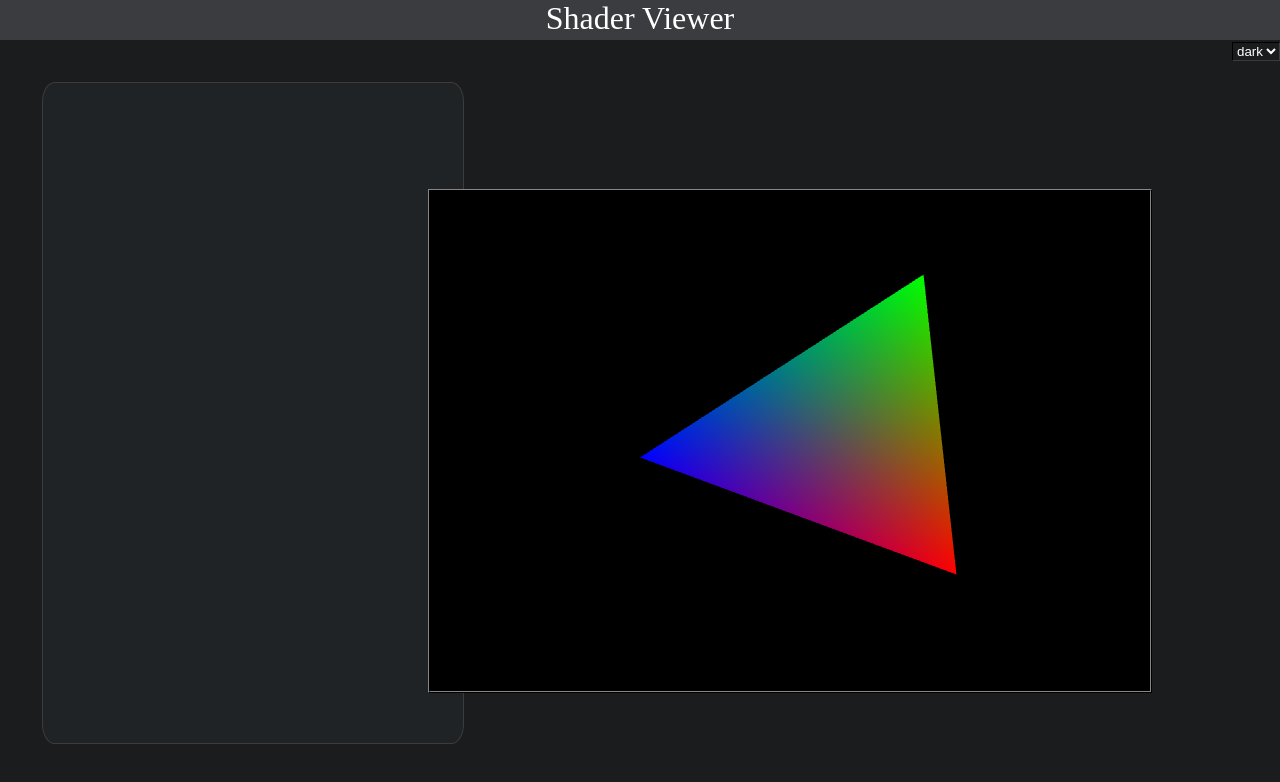
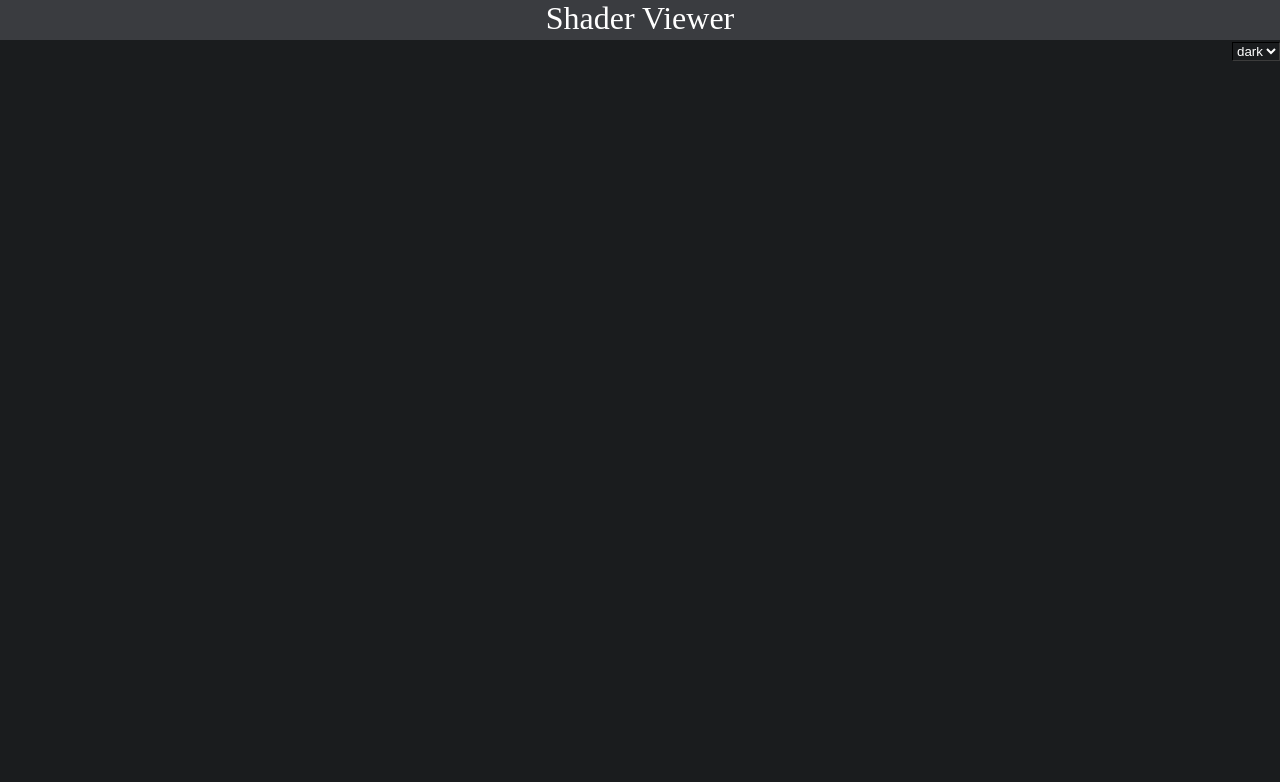
Before and after one commit to JoshBmillikan/csc_490_project, a React (Create React App) app: page / in a window 1280 px wide. Shown: the top 782 px of the page. Built offline with nearby package versions, Linux system fonts and the light colour scheme.

Commit message:
fixed routing

```diff
--- a/src/App.tsx
+++ b/src/App.tsx
@@ -58,7 +58,7 @@
                 </div>
                 <BrowserRouter>
                     <Routes>
-                        <Route path={'/'} element={<Home/>}/>
+                        <Route path='CSC_490_project' element={<Home/>}/>
                         <Route path='login' element={<Login/>}/>
                     </Routes>
                 </BrowserRouter>
```
